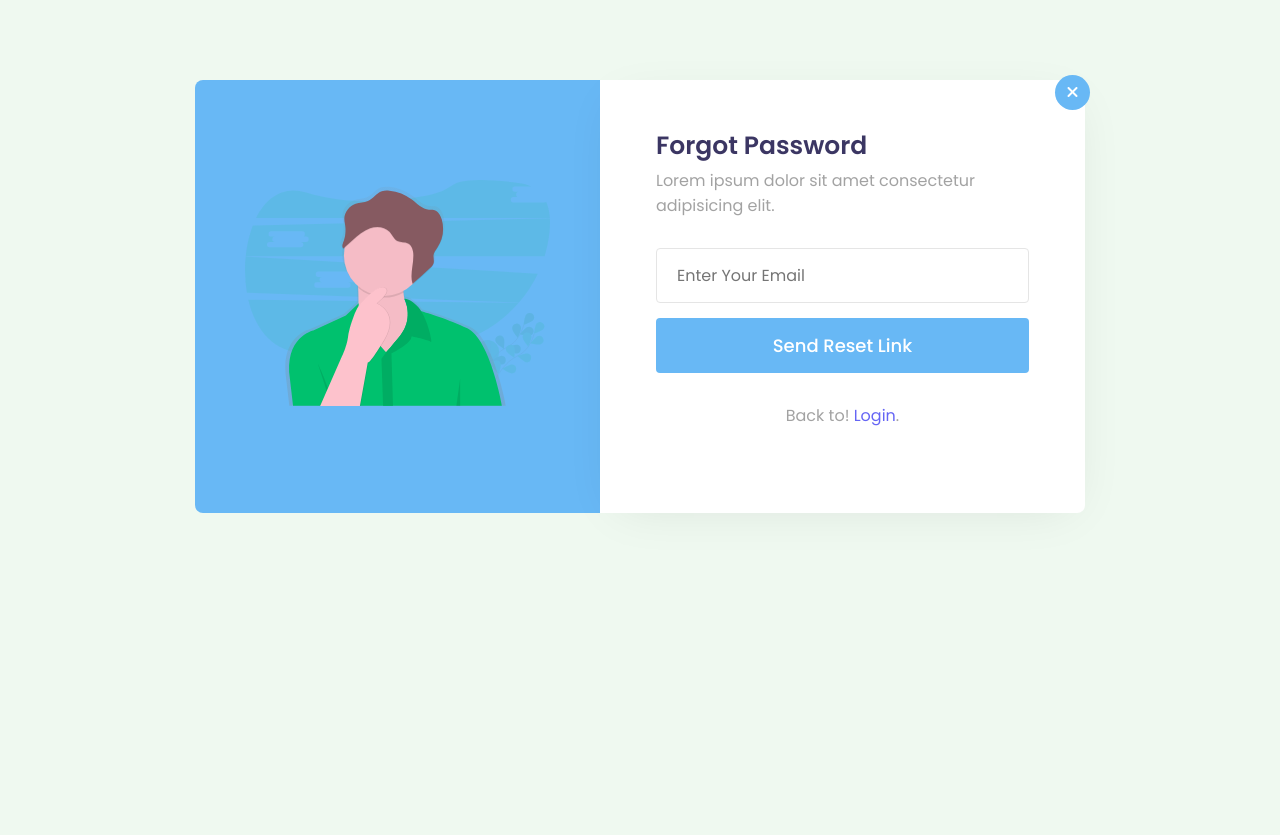
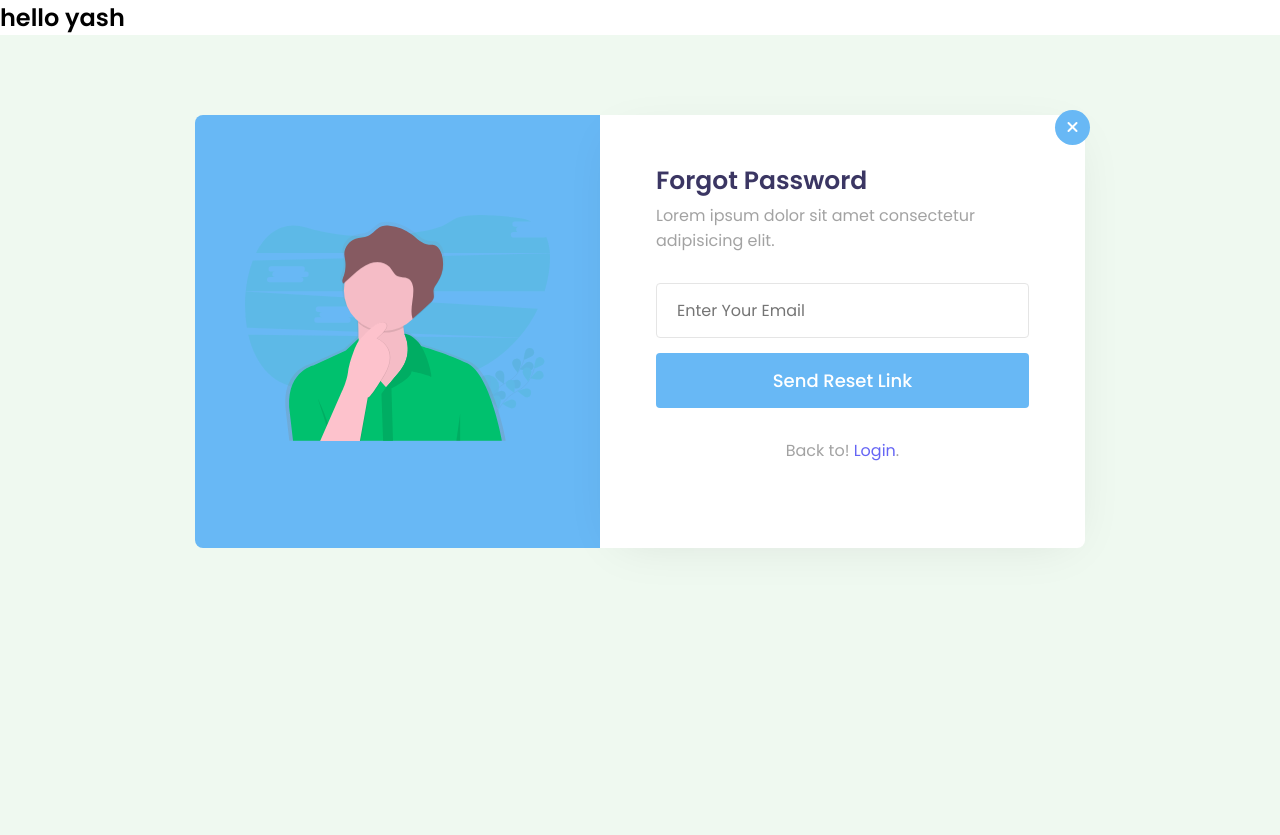
Before and after one commit to yashnaiknavre/expresshub, a PHP site: page /courier/forgot-password.php in a window 1280 px wide. Before the commit the page ends 513 px from the top, so only its background shows below. Run offline with PHP 8.4, Linux system fonts and the light colour scheme; some libraries are stand-ins or nearby versions.

Commit message:
modifed forgot oassword

```diff
--- a/forgot-password.php
+++ b/forgot-password.php
@@ -93,7 +93,7 @@ if (isset($_POST['submit'])) {
 </head>
 
 <body>
-
+<h2>hello yash</h2>
     <!-- form section start -->
     <section class="w3l-mockup-form">
         <div class="container">
```
